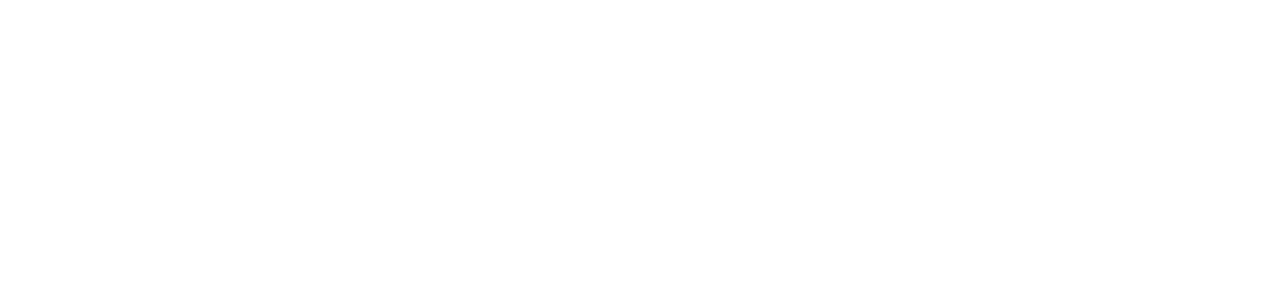
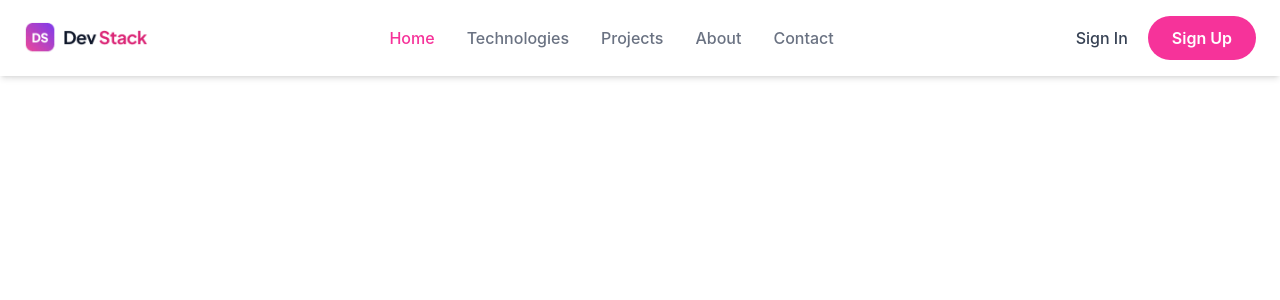
Before and after one commit to AtaulHoqueShahi/assignment-5--PH, a React (Vite) app: page / in a window 1280 px wide. Shown: the top 300 px of the page. Built offline with nearby package versions, Linux system fonts and the light colour scheme.

Commit message:
update navbar

```diff
--- a/package.json
+++ b/package.json
@@ -10,8 +10,10 @@
     "preview": "vite preview"
   },
   "dependencies": {
+    "@tailwindcss/vite": "^4.3.3",
     "react": "^19.2.8",
-    "react-dom": "^19.2.8"
+    "react-dom": "^19.2.8",
+    "tailwindcss": "^4.3.3"
   },
   "devDependencies": {
     "@types/node": "^24.13.3",
--- a/src/App.tsx
+++ b/src/App.tsx
@@ -1,9 +1,10 @@
 import "./App.css";
+import Navbar from "./components/Navbar";
 
 function App() {
   return (
     <>
-
+   <Navbar/>
     </>
   );
 }
--- /dev/null
+++ b/src/components/Navbar.tsx
@@ -0,0 +1,68 @@
+import Logo from "../assets/logo-text.png";
+
+const Navbar = () => {
+  return (
+    <div className="bg-white shadow-md fixed top-0 left-0 w-full z-50">
+      <nav className="max-w-7xl mx-auto flex justify-between items-center px-6 py-4">
+        <img src={Logo} alt="Logo" className="h-8" />
+
+        <ul className="hidden md:flex items-center gap-8">
+          <li>
+            <a
+              href="#"
+              className="text-pink-500 font-medium hover:text-pink-600 transition"
+            >
+              Home
+            </a>
+          </li>
+          <li>
+            <a
+              href="#"
+              className="text-gray-500 font-medium hover:text-pink-500 transition"
+            >
+              Technologies
+            </a>
+          </li>
+          <li>
+            <a
+              href="#"
+              className="text-gray-500 font-medium hover:text-pink-500 transition"
+            >
+              Projects
+            </a>
+          </li>
+          <li>
+            <a
+              href="#"
+              className="text-gray-500 font-medium hover:text-pink-500 transition"
+            >
+              About
+            </a>
+          </li>
+          <li>
+            <a
+              href="#"
+              className="text-gray-500 font-medium hover:text-pink-500 transition"
+            >
+              Contact
+            </a>
+          </li>
+        </ul>
+
+        <div className="flex items-center gap-5">
+          <a
+            href="#"
+            className="text-gray-700 font-medium hover:text-pink-500 transition"
+          >
+            Sign In
+          </a>
+          <button className="bg-pink-500 hover:bg-pink-600 text-white px-6 py-2.5 rounded-full font-semibold transition-all duration-300 hover:scale-105">
+            Sign Up
+          </button>
+        </div>
+      </nav>
+    </div>
+  );
+};
+
+export default Navbar;
--- a/src/index.css
+++ b/src/index.css
@@ -0,0 +1 @@
+@import "tailwindcss";
--- a/vite.config.ts
+++ b/vite.config.ts
@@ -1,7 +1,8 @@
+import tailwindcss from '@tailwindcss/vite'
 import react from '@vitejs/plugin-react'
 import { defineConfig } from 'vite'
 
 // https://vite.dev/config/
 export default defineConfig({
-  plugins: [react()],
+  plugins: [react(),tailwindcss()],
 })
```
Also changed, not shown: 1 other file (tests, documents, lock files or other folders).
